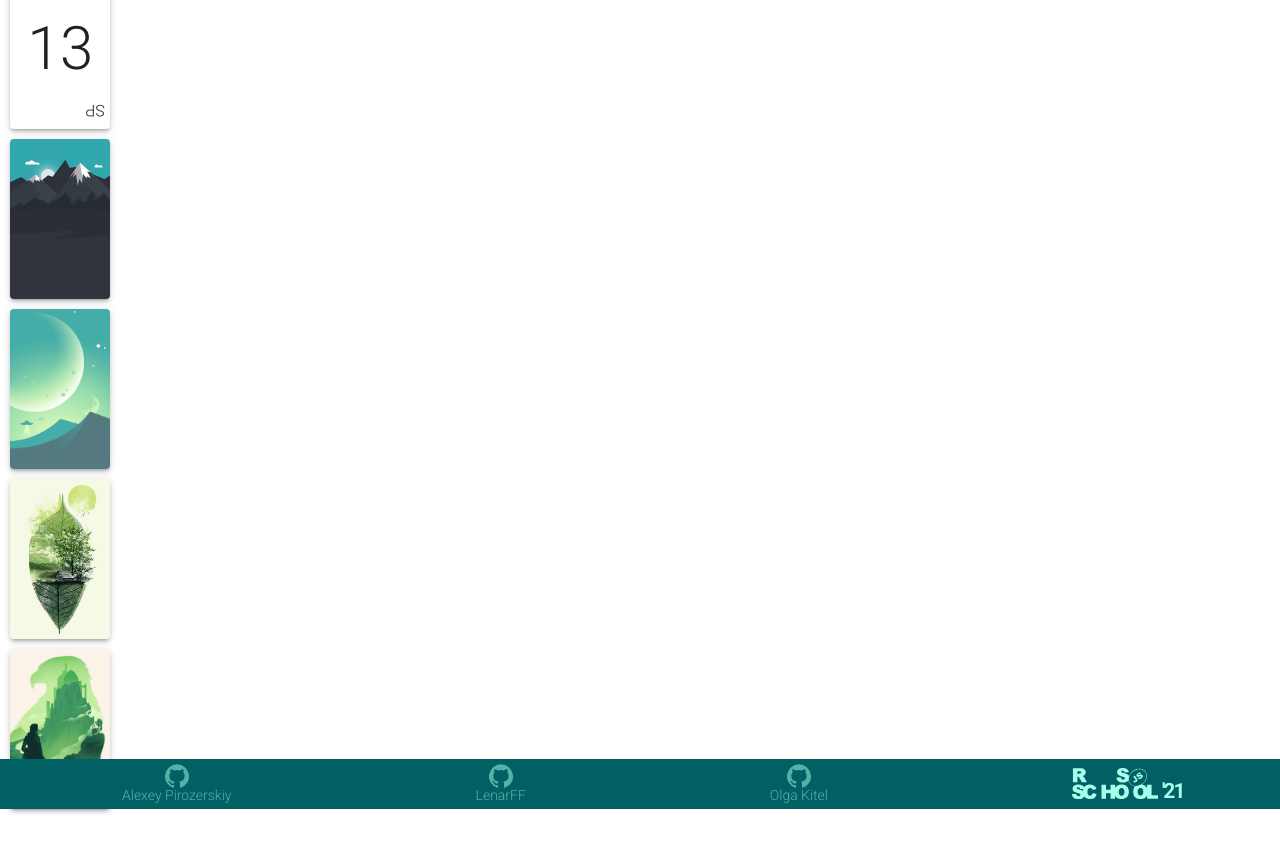
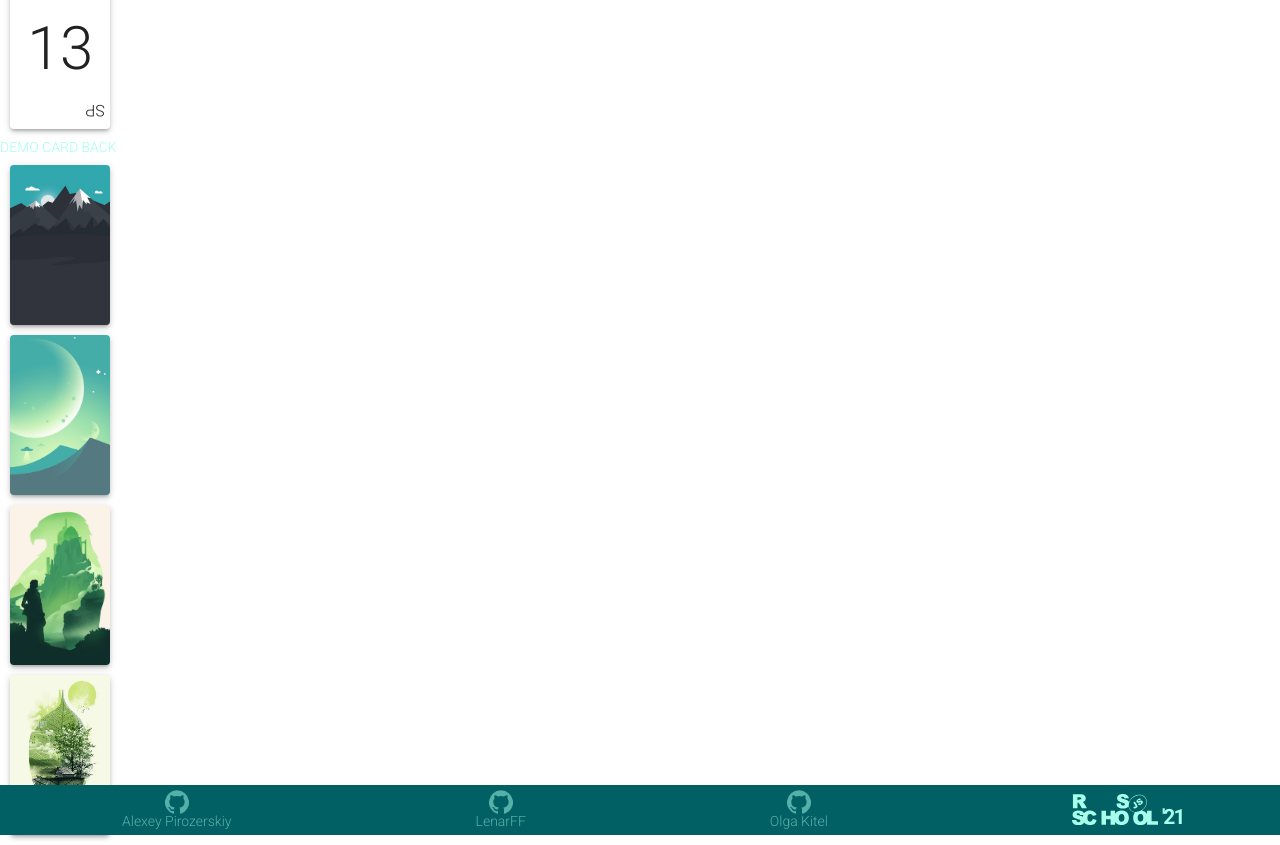
Before and after one commit to lexomut/Pointing-Poker, a React (Create React App) app: page / in a window 1280 px wide. Shown: the part 420-1265 px from the top of the page. Before the commit the page ends 1239 px from the top, so only its background shows below. Built offline with nearby package versions, Linux system fonts and the light colour scheme.

Commit message:
refactor: change card back component to return 1 element

```diff
--- a/src/App.tsx
+++ b/src/App.tsx
@@ -12,7 +12,13 @@ const App: React.FC = () => {
             <CoffeeCard />
             <GameCard value={1} scoreType="SP" isEditable={false} />
             <GameCard value={13} scoreType="SP" isEditable />
-            <CardBack />
+            <div>
+                DEMO CARD BACK
+                <CardBack back="bgMountains" />
+                <CardBack back="bgMoon" />
+                <CardBack back="bgEagle" />
+                <CardBack back="bgLeaf" />
+            </div>
             <Footer />
         </div>
     );
--- a/src/components/GameCards/CardBack.tsx
+++ b/src/components/GameCards/CardBack.tsx
@@ -1,22 +1,12 @@
 import React from 'react';
 import { Paper } from '@material-ui/core';
 import clsx from 'clsx';
-import { cardsBackgrounds } from '../../shared/data';
 import styles from './gameCard.module.scss';
 
-export const CardBack = (): JSX.Element => {
-    return (
-        <>
-            {cardsBackgrounds.map((el) => {
-                const background = el.imgClass;
-                return (
-                    <Paper
-                        elevation={3}
-                        className={clsx(styles.card, styles[background])}
-                        key={el.id}
-                    />
-                );
-            })}
-        </>
-    );
+type Props = {
+    back: string;
 };
+export const CardBack = (props: Props): JSX.Element => {
+    const { back } = props;
+    return <Paper elevation={3} className={clsx(styles.card, styles[back])} />;
+};
--- a/src/shared/data.ts
+++ b/src/shared/data.ts
@@ -17,10 +17,3 @@ export const authors: Author[] = [
         link: 'https://github.com/OKitel',
     },
 ];
-
-export const cardsBackgrounds = [
-    { id: 1, imgClass: 'bgMountains' },
-    { id: 2, imgClass: 'bgMoon' },
-    { id: 3, imgClass: 'bgLeaf' },
-    { id: 4, imgClass: 'bgEagle' },
-];
```
